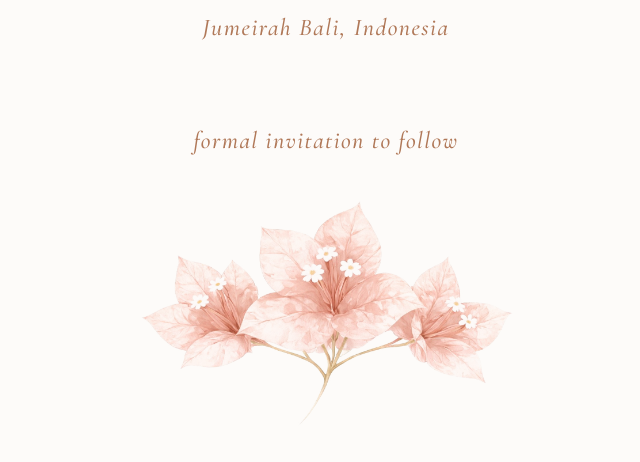
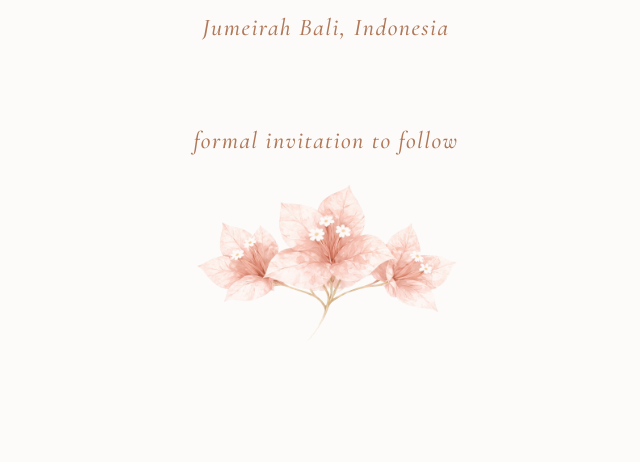
Before and after one commit to arden-orata/save-the-date, a plain HTML site: page index.html in a window 1280 px wide. Shown: the part 804-1266 px from the top of the page, without its empty margins (314-954 px from the left). After the commit the page ends 1222 px from the top, so only its background shows below. Drawn offline with nearby package versions, Linux system fonts and the light colour scheme.

Commit message:
Update index.html

```diff
--- a/index.html
+++ b/index.html
@@ -158,11 +158,9 @@
     }
 
     .flower {
-      /* 1em ≈ one line of text spacing above */
-      margin-top: 1em;
-      /* 70% of the .invitation element's approximate rendered width */
-      width: 70%;
-      max-width: 70%;
+      margin-top: 0.5em;
+      width: 49%;
+      max-width: 49%;
       height: auto;
       display: block;
       margin-left: auto;
```
